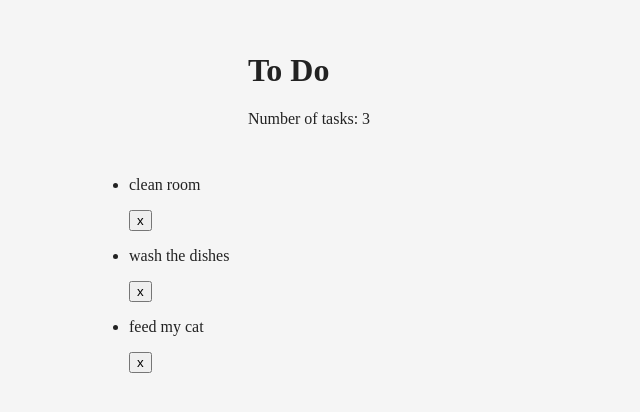
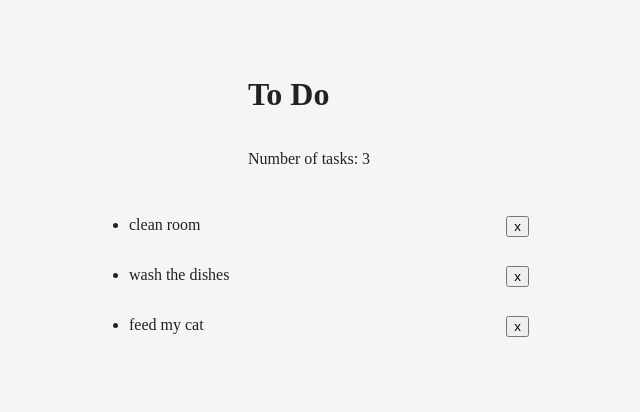
Before and after one commit to DzesikaTkaczyk/20.4, a React app: page / in a window 1280 px wide. Shown: the part 198-610 px from the top of the page, without its empty margins (339-979 px from the left). Built offline with nearby package versions, Linux system fonts and the light colour scheme.

Commit message:
20.6 css works

```diff
--- a/src/components/TodoList.css
+++ b/src/components/TodoList.css
@@ -1,15 +1,17 @@
 ul {
     width: 400px;
-    position: relative;
 }
 
-.tasks {
-    position: absolute;
+li {
+	position: relative;
+}
+
+p {
     display: inline-block;
 }
 
-.close {
+button {
     position: absolute;
-    top: 0px;
+    top: 16px;
     right: 0px;
 }
```
Also changed, not shown: 2 other files (tests, documents, lock files or other folders).
